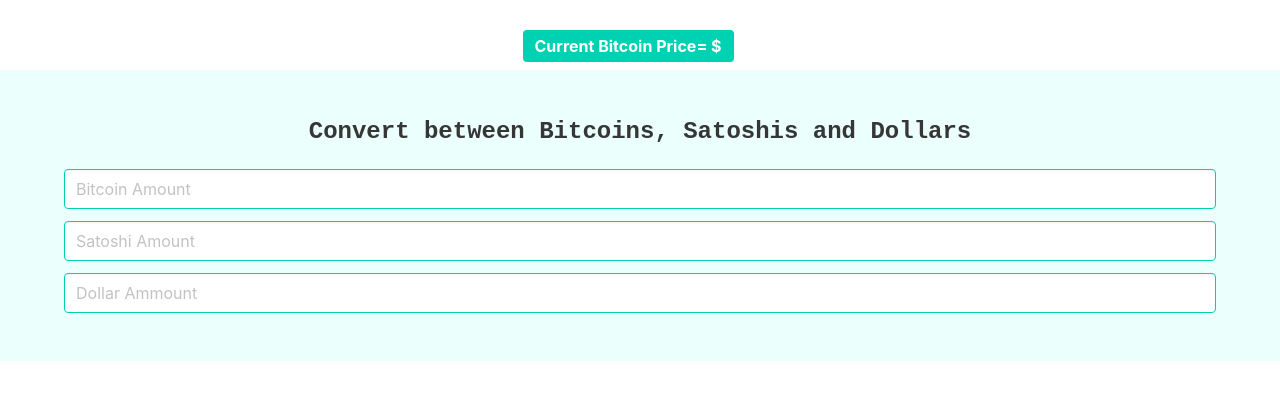
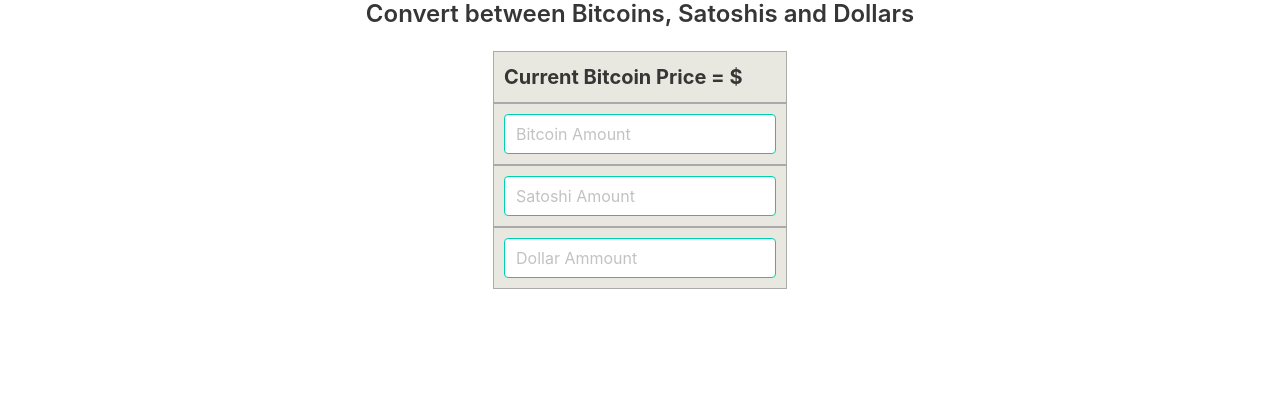
Before and after one commit to gked/CryptoDashboard, a plain HTML site: page index.html in a window 1280 px wide. Drawn offline with nearby package versions, Linux system fonts and the light colour scheme; no server answers.

Commit message:
simplified layout a bit

```diff
--- /dev/null
+++ b/grid.css
@@ -0,0 +1,42 @@
+.body-container {
+    display: flex;
+    justify-content: center;
+}
+
+/* (A) SET CONTAINER TO GRID */
+#grid-col {
+    display: grid;
+    /* grid-template-columns: auto auto auto; 3 COL LAYOUT */
+    grid-template-columns: auto;
+
+    /* WE CAN ALSO SPECIFY EXACT PX OR %
+    grid-template-columns: 200px 250px 150px;
+    grid-template-columns: 20% 40% 40%;
+    */
+
+    /* THE EASIER WAY TO MASS REPEAT MANY COLUMNS
+    grid-template-columns: repeat(4, 250px);
+    grid-template-columns: repeat(4, auto);
+    */
+  }
+
+  /* (B) STYLE EACH GRID CELL */
+  div.cell {
+    background: rgb(233, 232, 224);
+    border: 1px solid #aaa;
+    padding: 10px;
+  }
+
+  /* (C) RESPONSIVE SUPPORT */
+  /* 2 COL LAYOUT ON TABLET */
+  @media screen and (max-width: 1000px) {
+    #grid-col {
+      grid-template-columns: auto auto;
+    }
+  }
+  /* 1 COL LAYOUT ON MOBILE */
+  @media screen and (max-width: 600px) {
+    #grid-col {
+      grid-template-columns: 100%;
+    }
+  }
--- a/index.html
+++ b/index.html
@@ -5,32 +5,17 @@
         <meta name="viewport" content="width=device-width, initial-scale=1">
         <title>Bitcoin and Satoshi Converter</title>
         <link rel="stylesheet" href="https://cdn.jsdelivr.net/npm/bulma@0.9.1/css/bulma.min.css">
+        <link rel="stylesheet" type="text/css" href="grid.css">
     </head>
     <body>
-        <div>
-            <div class="field-label is-normal is-justify-content-center has-text-centered mt-5">
-                <label class="label tag is-primary is-medium"><span>Current Bitcoin Price</span> =  $ <span contenteditable="true" id="priceDisplay"></span></label>
-             </div>
-            <section class="section is-max-desktop has-background-primary-light mt-2">
-                <div class="is-family-monospace container">
-                    <h1 class="has-text-centered title is-size-4 is-justify-content-center mt-s">Convert between Bitcoins, Satoshis and Dollars</h1>
-                    <div class="field">
-                        <div class="control">
-                            <input class="input is-primary" placeholder="Bitcoin Amount" type="number" id="bitcoinInput">
-                        </div>
-                    </div>
-                    <div class="field">
-                        <div class="control">
-                            <input class="input is-primary" placeholder="Satoshi Amount" type="number" id="satoshiInput">
-                        </div>
-                    </div>
-                    <div class="field">
-                        <div class="control">
-                            <input class="input is-primary" placeholder="Dollar Ammount" type="number" id="dollarInput">
-                        </div>
-                    </div>
-                </div>
-            </section>
+        <h1 class="has-text-centered title is-size-4 is-justify-content-center mt-s">Convert between Bitcoins, Satoshis and Dollars</h1>
+        <div class="body-container">
+            <div id="grid-col">
+                <div class="cell"><label class="label is-medium"><span>Current Bitcoin Price</span> =  $ <span contenteditable="true" id="priceDisplay"></span></label></div>
+                <div class="cell"><input class="input is-primary" placeholder="Bitcoin Amount" type="number" id="bitcoinInput"></div>
+                <div class="cell"><input class="input is-primary" placeholder="Satoshi Amount" type="number" id="satoshiInput"></div>
+                <div class="cell"><input class="input is-primary" placeholder="Dollar Ammount" type="number" id="dollarInput"></div>
+            </div>
         </div>
         <script>
             // current price of one bitcoin in dollars
```
